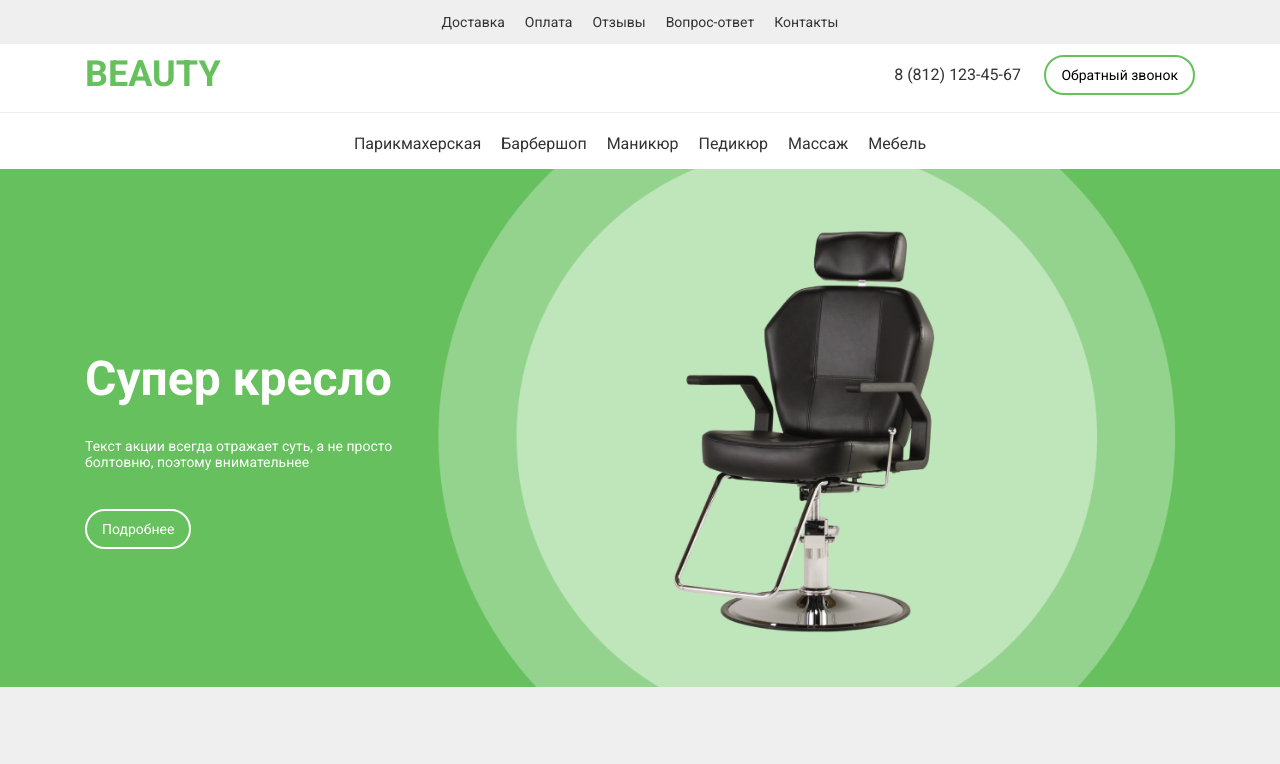
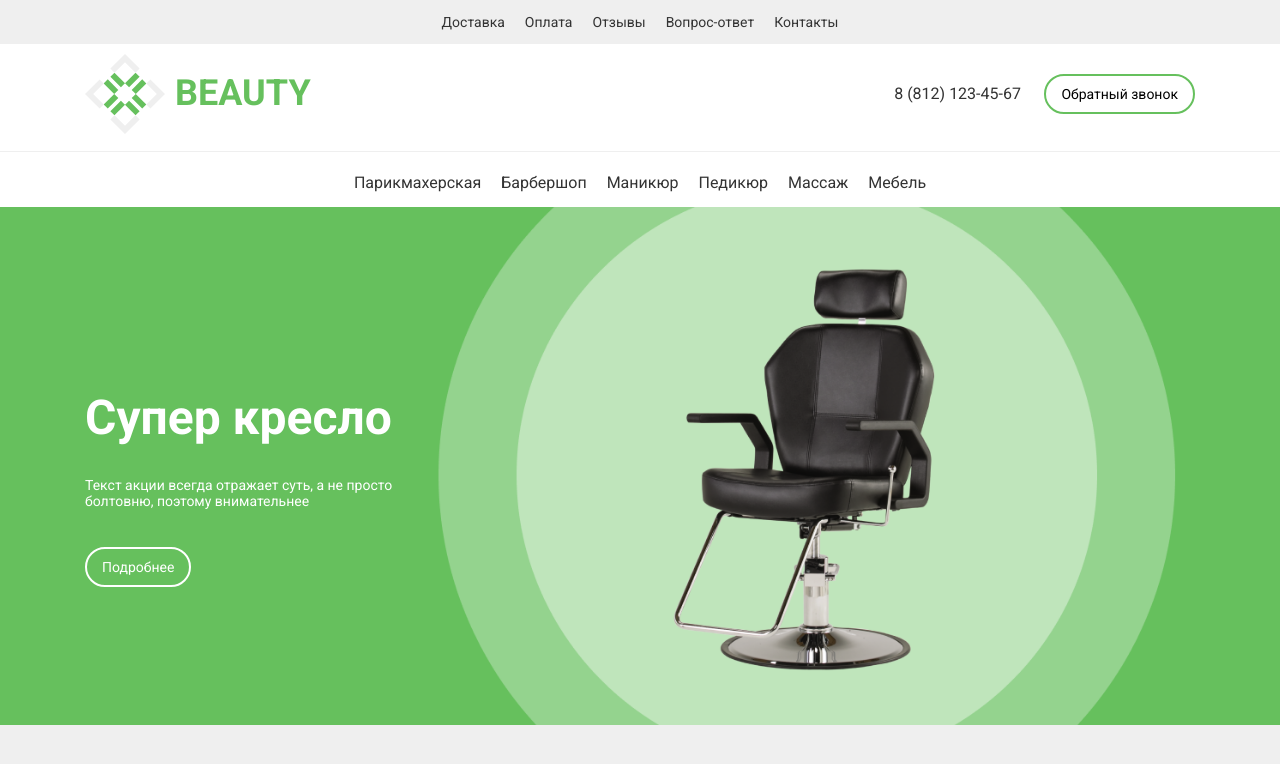
Before and after one commit to kriLEBED/Beauty, a plain HTML site: page index.html in a window 1280 px wide. Drawn offline with nearby package versions, Linux system fonts and the light colour scheme.

Commit message:
add logo image and styles for it

```diff
--- a/css/style.css
+++ b/css/style.css
@@ -37,6 +37,15 @@ body{
     color: #66C05D;
     font-size: 36px;
     font-weight: 700;
+    display: flex;
+    align-items: center;
+}
+.logo-image{
+    display: block;
+    width: 80px;
+    height: 80px;
+    background-image: url(../img/logo.svg.svg);
+    margin-right: 10px;
 }
 .header-info span{
     font-size: 16px;
--- a/index.html
+++ b/index.html
@@ -25,7 +25,7 @@
             <div class="header">
                 <div class="wrapper">
                     <div class="header-top">
-                        <div class="logo">BEAUTY</div>
+                        <div class="logo"><span class="logo-image"></span><span>BEAUTY</span></div>
                         <div class="header-info">
                             <span>8 (812) 123-45-67</span>
                             <button type="button">Обратный звонок</button>
```
